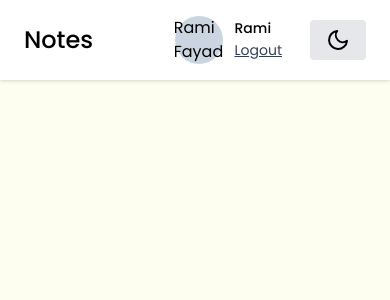
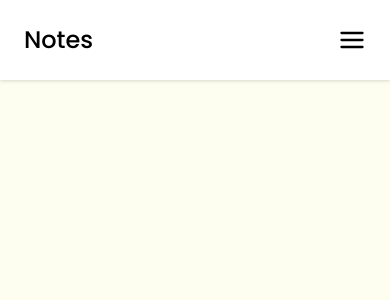
Before and after one commit to Rami-Fayad/Notes-APP, a React (Vite) app in the folder Frontend/: page /dashboard in a window 390 px wide. Shown: the top 300 px of the page. Built offline with nearby package versions, Linux system fonts and the light colour scheme.

Commit message:
NavBar Profile Info Mobile&Desktob View

```diff
--- a/Frontend/src/components/Cards/ProfileInfo.jsx
+++ b/Frontend/src/components/Cards/ProfileInfo.jsx
@@ -1,14 +1,17 @@
 import React from "react";
+import { UserInitials } from "../../utils/validate";
 
-const ProfileInfo = () => {
+const ProfileInfo = ({onLogOut}) => {
   return (
     <div className=" flex items-center gap-3">
-      <div className="w-12 h-12 flex items-center justify-center rounded-full text-black bg-slate-300 ">Rami Fayad</div>
+      <div className="w-12 h-12 flex items-center justify-center rounded-full text-black bg-slate-300 ">
+         {UserInitials("Rami  Fayad")}
+         </div>
 
 
       <div >
-        <p className="text-sm  font-medium dark:text-gray-400"> Rami</p>
-         <button className="text-sm text-slate-700 underline" >
+        <p className="text-sm  font-medium dark:text-gray-400"> Rami Fayad</p>
+         <button className="text-sm text-slate-700 underline" onClick={onLogOut}>
             Logout
          </button>
 
--- a/Frontend/src/components/Navbar/Navbar.jsx
+++ b/Frontend/src/components/Navbar/Navbar.jsx
@@ -1,11 +1,14 @@
 import React, { useEffect, useState } from "react";
-import {FiMoon , FiSun} from 'react-icons/fi';
+import {FiMoon , FiSun, FiX ,FiMenu} from 'react-icons/fi';
 import ProfileInfo from "../Cards/ProfileInfo";
+import { useNavigate } from "react-router-dom";
 
 const Navbar = () => {
+const navigate = useNavigate();
   const [darkMode, setDarkMode] = useState(
     localStorage.getItem("theme") === "dark"
   );
+  const [menuOpen, setMenuOpen] = useState(false);
   useEffect(() => {
     if (darkMode) {
         document.documentElement.classList.add('dark');
@@ -19,11 +22,19 @@ const Navbar = () => {
     setDarkMode((prevMode) => !prevMode);
   };
 
+  const toggleMenu = () => {
+    setMenuOpen((prevOpen) => !prevOpen);
+  };
+
+  const LogOut = () => {
+    navigate('/login')
+  }
+
   return (
     <div className="bg-white dark:bg-gray-800 flex items-center justify-between py-4 px-6 drop-shadow">
       <h2 className="text-2xl  dark:text-white font-medium text-black py-2">Notes</h2>
-      <div className="flex items-center justify-between gap-7">
-      <ProfileInfo/>
+      <div className="hidden md:flex md:items-center md:justify-between gap-7">
+      <ProfileInfo onLogOut ={LogOut}/>
       <div
         className="py-2 px-4 bg-gray-200 dark:bg-gray-600 rounded text-black dark:text-white"
         onClick={toggleDarkMode}
@@ -31,6 +42,34 @@ const Navbar = () => {
         {darkMode ? <FiSun size={24}/> : <FiMoon size={24}/>}
       </div>
       </div>
+
+      <div className="md:hidden flex items-center">
+        <button
+          className="text-black dark:text-white focus:outline-none"
+          onClick={toggleMenu}
+        >
+          {menuOpen ? <FiX size={28} /> : <FiMenu size={28} />}
+        </button>
+      </div>
+      {menuOpen && (
+        <div className="absolute top-16 right-4 bg-white dark:bg-slate-700 rounded-lg shadow-md p-4 w-60">
+          <div className="mb-4">
+            <ProfileInfo onLogOut={LogOut} />
+          </div>
+          <div className="flex items-center gap-4">
+          <div>
+            <p className="dark:text-gray-400">Switch Theme </p>
+          </div>
+          <div
+            className="py-2 px-4 bg-gray-200 dark:bg-gray-600 rounded text-black dark:text-white cursor-pointer "
+            onClick={toggleDarkMode}
+          >
+
+            {darkMode ? <FiSun size={24}/> : <FiMoon size={24}/>}
+          </div>
+          </div>
+        </div>
+      )}
     </div>
   );
 };
--- a/Frontend/src/utils/validate.js
+++ b/Frontend/src/utils/validate.js
@@ -4,7 +4,7 @@ export const validateEmail = (email) => {
   };
 
 
-  export function getUserInitials(fullName) {
+  export  const UserInitials = (fullName) =>{
     if (!fullName || typeof fullName !== 'string') {
       return '';
     }
```
